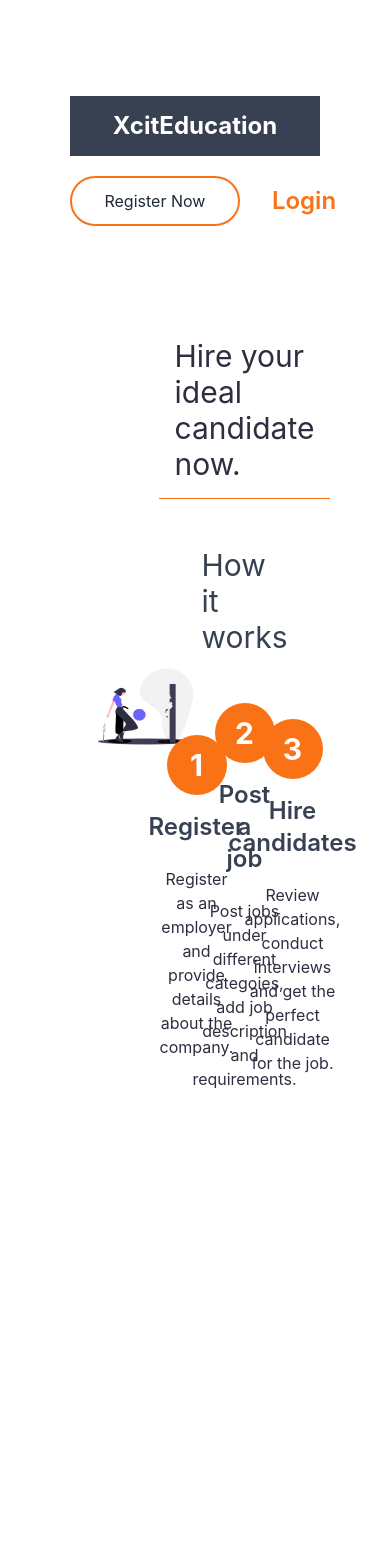
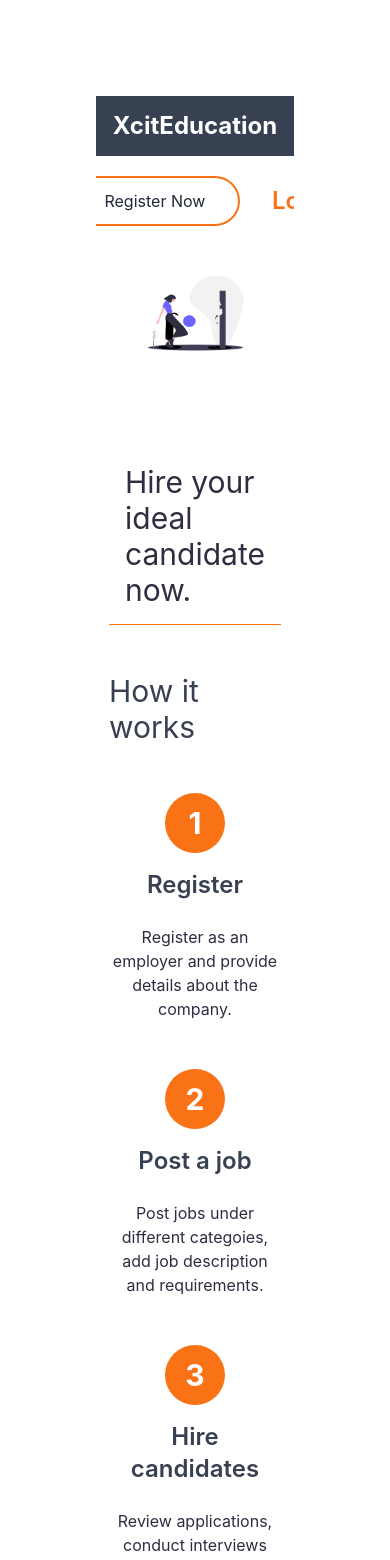
Before and after one commit to Internships-xcitedu/internships, a React (Create React App) app: page /forEmployers in a window 390 px wide. Shown: the top 1560 px of the page. Before the commit the page ends 1235 px from the top, so only its background shows below. Built offline with nearby package versions, Linux system fonts and the light colour scheme.

Commit message:
several responsiveness done

```diff
--- a/src/Components/ForEmployers/ForEmployers.js
+++ b/src/Components/ForEmployers/ForEmployers.js
@@ -3,7 +3,7 @@ import image from '../../Asset/images/Frame_1081.png'
 const ForEmployers = () => {
     return (
         <>
-            <div className='m-24'>
+            <div className='m-24 overflow-hidden'>
                 <div className='flex items-center justify-between desktopLg:flex-row desktopMd:flex-row desktopSm:flex-row laptopLg:flex-row laptopMd:flex-row laptopSm:flex-row iPadAir:flex-row mobileMd:flex-col mobileLg:flex-col'>
                     <div>
                         <p className='font-bold text-2xl text-white bg-brightGrey w-[250px] h-[60px] flex items-center justify-center'>XcitEducation</p>
@@ -20,11 +20,11 @@ const ForEmployers = () => {
 
 
 
-                <div className='flex items-center justify-between'>
-                    <div className='w-1/2 pt-12'>
+                <div className='flex items-center justify-between desktopLg:flex-row desktopMd:flex-row desktopSm:flex-row laptopLg:flex-col laptopMd:flex-col laptopSm:flex-col iPadAir:flex-col mobileMd:flex-col mobileLg:flex-col'>
+                    <div className='w-1/2 desktopLg:w-1/2 desktopMd:w-2/5 desktopSm:w-2/5  pt-12'>
                         <img src={image} alt="" />
                     </div>
-                    <div className='flex flex-col items-center justify-center w-1/2 p-12'>
+                    <div className='flex flex-col items-center justify-center desktopLg:w-1/2 laptopMd:w-full p-12'>
                         <div className='flex items-center justify-end '>
                             <div className='text-3xl font-normal text-[#2F2E41] border-b border-pumpkinOrange flex items-center justify-center mt-12 p-4'>
                                 <p>Hire your ideal candidate now.</p>
@@ -33,8 +33,8 @@ const ForEmployers = () => {
                         <div className='mt-12 mb-12 text-brightGrey text-3xl font-normal'>
                             <p>How it works</p>
                         </div>
-                        <div className='grid grid-cols-3 gap-12'>
-                            <div className='flex flex-col items-center justify-center text-center'>
+                        <div className='grid desktopLg:grid-cols-3 desktopMd:grid-cols-3 desktopSm:grid-cols-3 laptopLg:grid-cols-3 gap-12'>
+                            <div className='flex flex-col items-center justify-center text-center '>
                                 <div className='bg-pumpkinOrange rounded-full w-[60px] h-[60px] flex items-center justify-center'>
                                     <p className='text-3xl font-bold text-white'>1</p>
                                 </div>
@@ -43,7 +43,7 @@ const ForEmployers = () => {
                                     Register as an employer and provide details about the company.
                                 </p>
                             </div>
-                            <div className='flex flex-col items-center justify-center text-center'>
+                            <div className='flex flex-col items-center justify-center text-center '>
                                 <div className='bg-pumpkinOrange rounded-full w-[60px] h-[60px] flex items-center justify-center'>
                                     <p className='text-3xl font-bold text-white'>2</p>
                                 </div>
@@ -52,7 +52,7 @@ const ForEmployers = () => {
                                     Post jobs under different categoies, add job description and requirements.
                                 </p>
                             </div>
-                            <div className='flex flex-col items-center justify-center text-center'>
+                            <div className='flex flex-col items-center justify-center text-center '>
                                 <div className='bg-pumpkinOrange rounded-full w-[60px] h-[60px] flex items-center justify-center'>
                                     <p className='text-3xl font-bold text-white'>3</p>
                                 </div>
```
